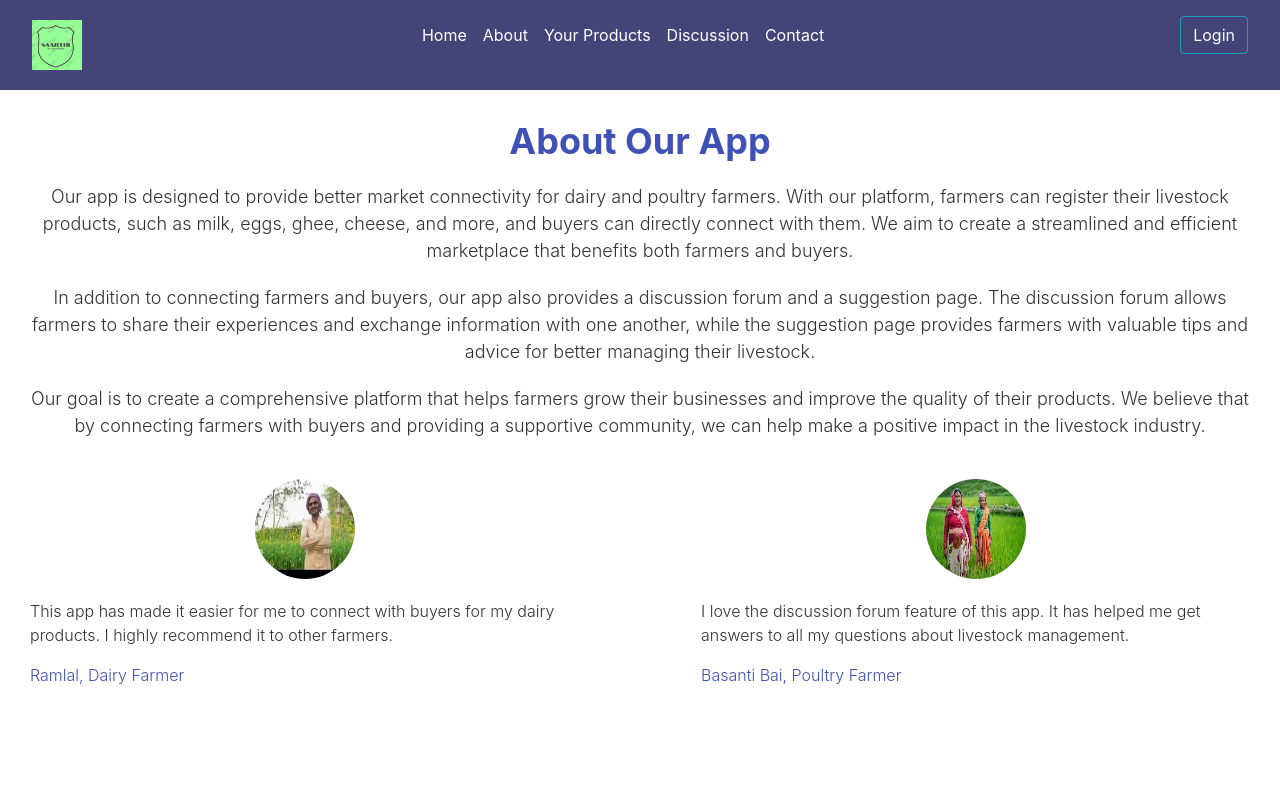
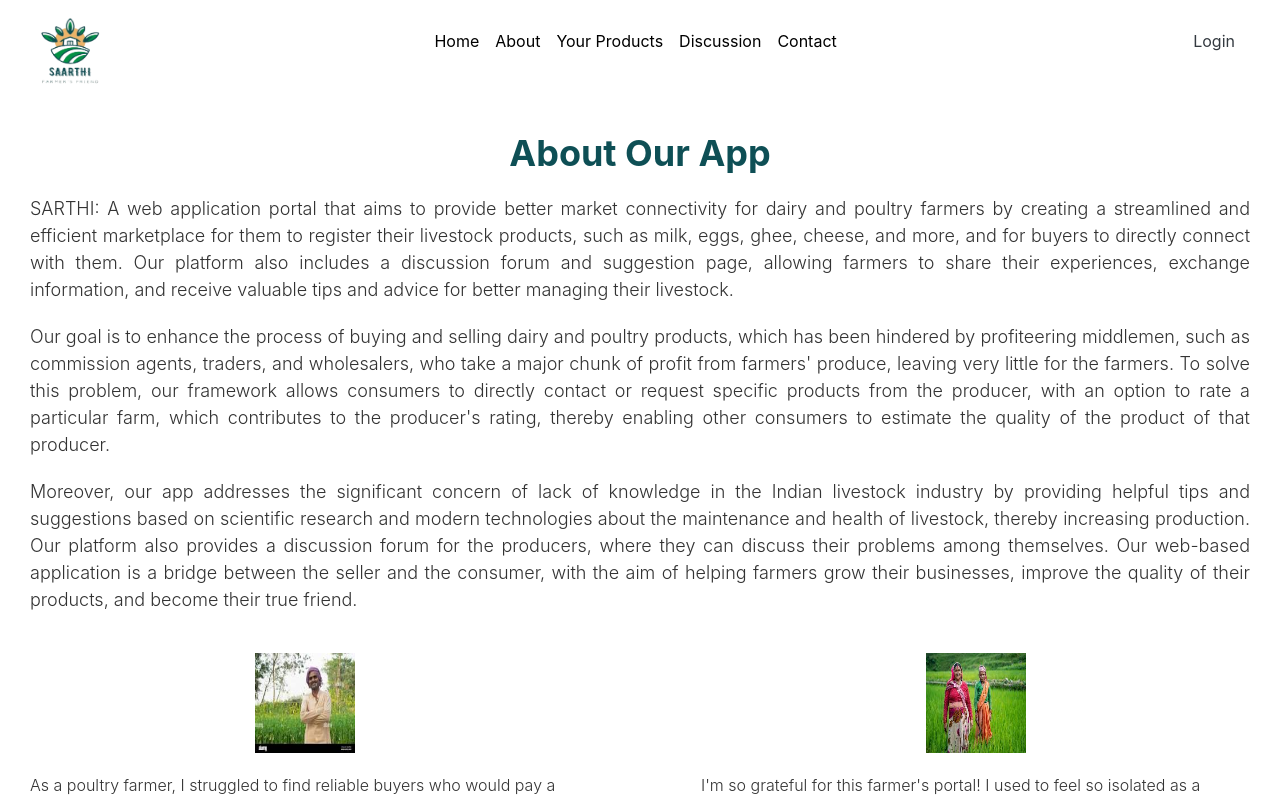
Before and after one commit to mohit9121/saarthi1_client, a React (Create React App) app: page /about in a window 1280 px wide. Shown: the top 800 px of the page. Built offline with nearby package versions, Linux system fonts and the light colour scheme.

Commit message:
improved UI and fixed bug in ShowItems of not fetching the userID

```diff
--- a/src/components/About/About.css
+++ b/src/components/About/About.css
@@ -6,12 +6,13 @@
   .about__title {
     font-size: 36px;
     margin-bottom: 20px;
-    color: #3f51b5;
+    color:#0E4F55;
   }
 
   .about__description {
     font-size: 18px;
     margin-bottom: 20px;
+    text-align: justify;
     color: #333;
   }
 
@@ -26,7 +27,7 @@
   }
 
   .about__testimonial-avatar {
-    border-radius: 50%;
+
     width: 100px;
     height: 100px;
     margin-bottom: 20px;
@@ -39,6 +40,6 @@
 
   .about__testimonial-name {
     font-size: 16px;
-    color: #3f51b5;
+    color:#0E4F55;
     margin-top: 10px;
   }
--- a/src/components/About/About.js
+++ b/src/components/About/About.js
@@ -11,26 +11,30 @@ const About = () => {
     <div className="about">
       <h2 className="about__title">About Our App</h2>
       <p className="about__description">
-        Our app is designed to provide better market connectivity for dairy and poultry farmers. With our platform, farmers can register their livestock products, such as milk, eggs, ghee, cheese, and more, and buyers can directly connect with them. We aim to create a streamlined and efficient marketplace that benefits both farmers and buyers.
+      SARTHI: A web application portal that aims to provide better market connectivity for dairy and poultry farmers by creating a streamlined and efficient marketplace for them to register their livestock products, such as milk, eggs, ghee, cheese, and more, and for buyers to directly connect with them. Our platform also includes a discussion forum and suggestion page, allowing farmers to share their experiences, exchange information, and receive valuable tips and advice for better managing their livestock.
+
+
+
+
       </p>
       <p className="about__description">
-        In addition to connecting farmers and buyers, our app also provides a discussion forum and a suggestion page. The discussion forum allows farmers to share their experiences and exchange information with one another, while the suggestion page provides farmers with valuable tips and advice for better managing their livestock.
+      Our goal is to enhance the process of buying and selling dairy and poultry products, which has been hindered by profiteering middlemen, such as commission agents, traders, and wholesalers, who take a major chunk of profit from farmers' produce, leaving very little for the farmers. To solve this problem, our framework allows consumers to directly contact or request specific products from the producer, with an option to rate a particular farm, which contributes to the producer's rating, thereby enabling other consumers to estimate the quality of the product of that producer.
       </p>
       <p className="about__description">
-        Our goal is to create a comprehensive platform that helps farmers grow their businesses and improve the quality of their products. We believe that by connecting farmers with buyers and providing a supportive community, we can help make a positive impact in the livestock industry.
+      Moreover, our app addresses the significant concern of lack of knowledge in the Indian livestock industry by providing helpful tips and suggestions based on scientific research and modern technologies about the maintenance and health of livestock, thereby increasing production. Our platform also provides a discussion forum for the producers, where they can discuss their problems among themselves. Our web-based application is a bridge between the seller and the consumer, with the aim of helping farmers grow their businesses, improve the quality of their products, and become their true friend.
       </p>
       <div className="about__testimonials">
         <div className="about__testimonial">
           <img src={avatar1} alt="Avatar" className="about__testimonial-avatar" />
           <div className="about__testimonial-text">
-            <p>This app has made it easier for me to connect with buyers for my dairy products. I highly recommend it to other farmers.</p>
+            <p>As a poultry farmer, I struggled to find reliable buyers who would pay a fair price for my eggs. But since I started using this farmer's portal, I've been able to connect with buyers easily and build long-term relationships. The discussion forum has also been a great resource for getting advice from other farmers and sharing my experiences. Overall, this platform has made my life as a farmer much easier and more profitable</p>
             <p className="about__testimonial-name">Ramlal, Dairy Farmer</p>
           </div>
         </div>
         <div className="about__testimonial">
           <img src={avatar2} alt="Avatar" className="about__testimonial-avatar" />
           <div className="about__testimonial-text">
-            <p>I love the discussion forum feature of this app. It has helped me get answers to all my questions about livestock management.</p>
+            <p>I'm so grateful for this farmer's portal! I used to feel so isolated as a small-scale farmer, but now I have access to a supportive community of other farmers who share my passion for raising healthy livestock. The platform has also helped me improve the quality of my products by providing helpful tips and advice. And best of all, I can now sell my products directly to buyers and keep more of the profits for myself. Thank you, SARTHI, for creating this amazing platform!</p>
             <p className="about__testimonial-name">Basanti Bai, Poultry Farmer</p>
           </div>
         </div>
--- a/src/components/Homepage/Homepage.css
+++ b/src/components/Homepage/Homepage.css
@@ -59,7 +59,7 @@ select {
 }
 
 button {
-  background-color: rgb(19, 15, 211);
+  background-color:#0E4F55;
   border: none;
   border-radius: 4px;
   color: white;
@@ -72,13 +72,6 @@ button {
   flex-wrap: wrap;
 }
 
-.item-card {
-  display: flex;
-  justify-content: center;
-  width: 20%;
-  margin: 15px;
-}
-
 .product-card {
   background-color: lightgray;
   border: 1px solid gray;
--- a/src/components/Homepage/Homepage.js
+++ b/src/components/Homepage/Homepage.js
@@ -12,6 +12,8 @@ function HomePage() {
       .get("http://localhost:8082/api/blog/itemsall")
       .then((response) => {
         setProducts(response.data);
+        // console.log(response);
+        // console.log(response.data[0]._id)
       })
       .catch((error) => {
         console.log(error);
@@ -76,7 +78,7 @@ function HomePage() {
               <option value="Others">Others</option>
             </select>
           </div>
-          <button type="submit">Filter</button>
+          <button type="submit" >Filter</button>
         </form>
         <div className="product-list">
           {products.length === 0 ? (
@@ -92,6 +94,7 @@ function HomePage() {
                     price={product.price}
                     sellerName={product.sellerName}
                     category={product.category}
+                    id1={product._id}
                   />
                 </div>
               );
--- a/src/components/ItemCard/ItemCard.css
+++ b/src/components/ItemCard/ItemCard.css
@@ -1,7 +1,6 @@
 .card {
     border: 1px solid #ccc;
     border-radius: 5px;
-    margin-bottom: 20px;
     overflow: hidden;
     box-shadow: 0 2px 3px rgba(0, 0, 0, 0.1);
     width: 200px;
@@ -23,10 +22,16 @@
     padding: 10px;
   }
 
-  .card-content h2 {
+  .card-content {
     margin: 0;
     font-size: 1.2rem;
     font-weight: bold;
+    color:black
+  }
+
+  .card-content h2 :hover{
+    color:#0E4F55;
+    text-decoration: none;
   }
 
   .card-content p {
--- a/src/components/ItemCard/ItemCard.js
+++ b/src/components/ItemCard/ItemCard.js
@@ -28,7 +28,7 @@ const ItemCard = ({ name, district, price, sellerName, category, id1 }) => {
       </div>
       <div className="card-content">
         <h2>
-        <Link to={`/show-item/${id1}`}> {category} </Link>
+        <Link className="card-content" to={`/show-item/${id1}`}> {category} </Link>
         </h2>
         <p>{district}</p>
         <p>name: {name}</p>
--- a/src/components/Login/Login.css
+++ b/src/components/Login/Login.css
@@ -80,7 +80,7 @@
   }
 
   .form-submit {
-    background-color: #007bff;
+    background-color:#009245;
     color: #fff;
     padding: 10px 20px;
     border: none;
@@ -91,14 +91,14 @@
   }
 
   .form-submit:hover {
-    background-color: #0069d9;
+    background-color:#0E4F55;
   }
 
   .no_account_btn {
     display: block;
     margin-top: 20px;
     text-align: center;
-    color: #007bff;
+    color:#0E4F55;
     text-decoration: none;
     font-size: 1rem;
     /* border: 3px solid red; */
--- a/src/components/Loginprompt/Loginprompt.css
+++ b/src/components/Loginprompt/Loginprompt.css
@@ -1,5 +1,4 @@
 .card {
-    margin: 50px auto;
     max-width: 400px;
     border: 1px solid #ddd;
     border-radius: 5px;
--- a/src/components/Navbar/NavBar.css
+++ b/src/components/Navbar/NavBar.css
@@ -3,7 +3,7 @@
   justify-content: space-between;
   align-items: center;
   padding: 1rem 2rem;
-  background-color: #444479;
+  background-color:white;
   color: #f7f3f3;
 }
 
@@ -13,8 +13,9 @@
 }
 
 .navbar__logo-img {
-  width: 50px;
-  height: 50px;
+  /* border: solid; */
+  width: 75px;
+  height: 70px;
   margin-right: 1rem;
 }
 
@@ -25,12 +26,16 @@
   padding: 0;
 }
 
-.navbar__menu-item {
-  color: #fff;
+.navbar__menu-item{
+  color:black;
   text-decoration: none;
   margin-right: 1rem;
+
 }
-
+.navbar__menu-item:hover{
+  color:#0E4F55;
+  text-decoration: none;
+}
 .navbar__user {
   margin-left: 1rem;
 }
--- a/src/components/Navbar/NavBar.js
+++ b/src/components/Navbar/NavBar.js
@@ -61,11 +61,11 @@ const Navbar = () => {
       </ul>
       <div className="navbar__user">
         {user ? (
-          <button className="btn btn-danger-info" onClick={handleLogout}>
+          <button className="btn btn-default" onClick={handleLogout}>
             Logout
           </button>
         ) : (
-          <Link to="/login" className="text-light btn btn-outline-info">Login</Link>
+          <Link to="/login" className="text-dark btn btn-default">Login</Link>
         )}
       </div>
     </nav>
--- a/src/components/ShowItems/ShowItems.css
+++ b/src/components/ShowItems/ShowItems.css
@@ -3,29 +3,31 @@
 ul{
     display: flex;
     flex-direction: row;
-    flex-wrap: wrap;
-}
+   }
 
 .item-card {
     display: flex;
     justify-content: center;
-    width: 20%;
-    margin: 20px;
+    width: 100%;
 }
 
 h2 {
     font-size: 24px;
     font-weight: bold;
     margin-bottom: 20px;
+    color:black;
 }
 
 /* Style for the link "add new product/item" */
 a {
     display: block;
     font-size: 16px;
-    color: #007bff;
+    color:black;
     text-decoration: none;
     margin-bottom: 20px;
+}
+a:hover{
+    color: green;
 }
 
 /* Style for the unordered list */
@@ -40,8 +42,6 @@ ul {
     background-color: #fff;
     border-radius: 4px;
     box-shadow: 0px 4px 8px rgba(0, 0, 0, 0.1);
-    padding: 20px;
-    margin-bottom: 20px;
 }
 
 /* Style for the item name */
--- a/src/components/ShowItems/ShowItems.js
+++ b/src/components/ShowItems/ShowItems.js
@@ -21,10 +21,11 @@ const ShowItems = () => {
   }, [userId]);
 
   return (
-    <div>
-      <Navbar/>
+    <>
+    <Navbar />
+      <div className="container">
         <h2>Your Products</h2>
-      <Link to = '/add-item'>Add new product</Link>
+        <Link to='/add-item'>Add new product</Link>
         <div className="product-list">
           <ul>
             {products.map(product => (
@@ -36,13 +37,15 @@ const ShowItems = () => {
                   price={product.price}
                   sellerName={product.sellerName}
                   category={product.category}
-          id1 = {product._id}
+                  id1={product._id}
                 />
               </div>
             ))}
           </ul>
         </div>
       </div>
+    </>
+
   );
 };
 
```
Also changed, not shown: src/assets/logo.png. Lines whose indentation alone changed are shown as unchanged.
